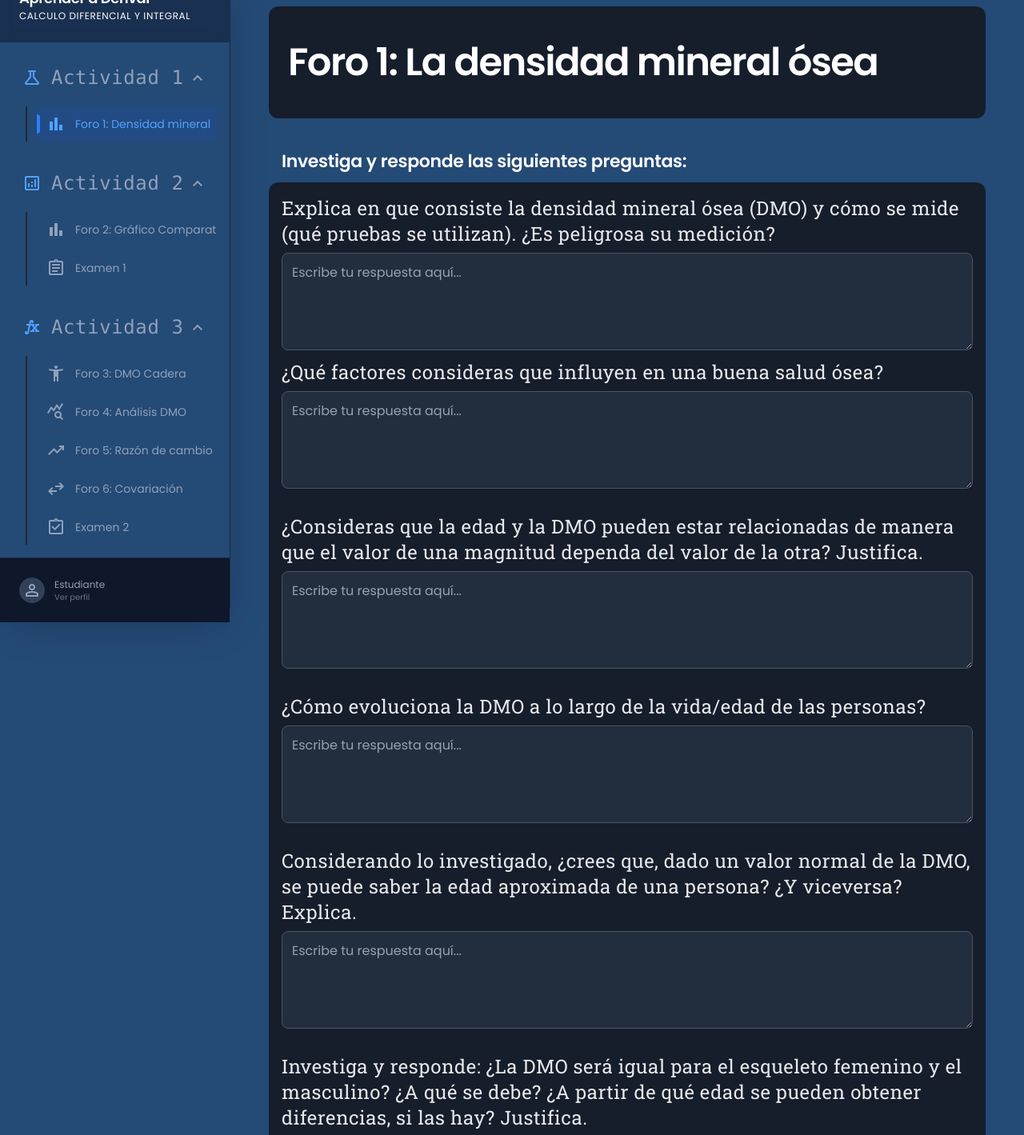
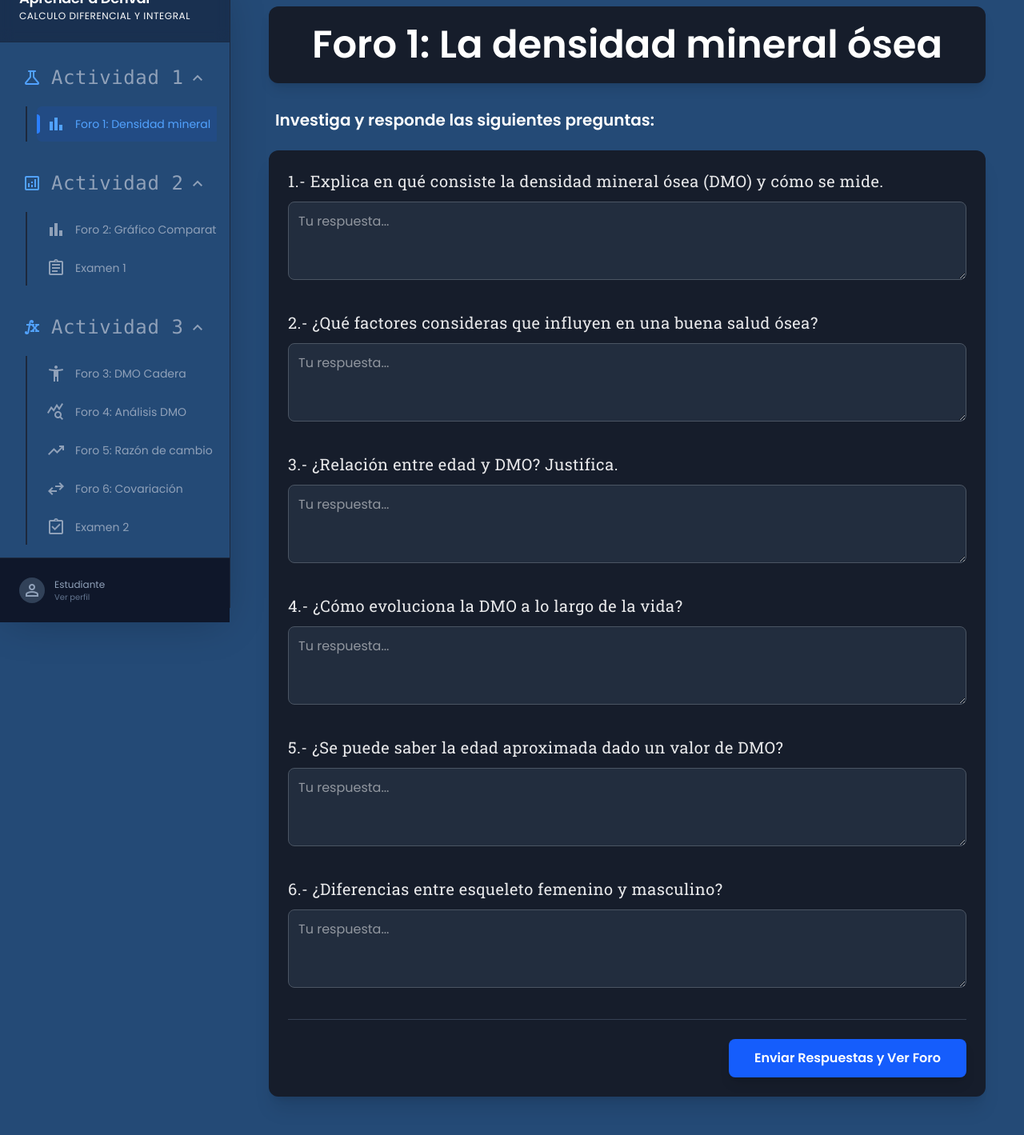
Before and after one commit to SebastianAlcantarr/PROYECTO_INGENIERIA_SOFTWARE_II, a Vue app: page /foro1 in a window 1280 px wide. Shown: the part 40-1459 px from the top of the page at 80% size. Built offline with nearby package versions, Linux system fonts and the light colour scheme.

Commit message:
Foro 1 funcional

```diff
--- a/src/views/foro_1.vue
+++ b/src/views/foro_1.vue
@@ -1,155 +1,251 @@
 <template>
-  <div class="flex flex-col md:flex-row">
+  <div class="flex flex-col md:flex-row min-h-screen bg-[#244a76] dark:bg-[rgb(16,22,34)]">
     <!-- SIDEBAR -->
     <Sidebar class="hidden md:block" />
 
     <main class="w-full ml-0 md:ml-72 flex flex-col">
       <div class="flex-1 p-4 sm:p-6 md:p-8 lg:p-12">
         <div class="mx-auto max-w-7xl">
-          <section class="scroll-mt-20" id="introduction">
-            <div class="@container">
+
+          <!-- TÍTULO -->
+          <section class="scroll-mt-20 mb-8" id="introduction">
+            <div class="bg-[#161d2b] rounded-xl p-6 shadow-lg">
+              <h1 class="text-white text-3xl md:text-5xl font-black text-center">
+                Foro 1: La densidad mineral ósea
+              </h1>
+            </div>
+          </section>
+
+          <!-- SECCIÓN DE PREGUNTAS -->
+          <section class="space-y-6">
+            <h2 class="text-white text-xl font-bold px-2">
+              Investiga y responde las siguientes preguntas:
+            </h2>
+
+            <div class="bg-[#161d2b] p-6 rounded-xl shadow-xl space-y-8">
+
+              <!-- Pregunta 1 -->
+              <div>
+                <h3 class="pregunta-texto text-xl text-white/90 mb-3">
+                  1.- Explica en qué consiste la densidad mineral ósea (DMO) y cómo se mide.
+                </h3>
+                <textarea v-model="r1" rows="3" placeholder="Tu respuesta..." class="input-foro"></textarea>
+              </div>
+
+              <!-- Pregunta 2 -->
+              <div>
+                <h3 class="pregunta-texto text-xl text-white/90 mb-3">
+                  2.- ¿Qué factores consideras que influyen en una buena salud ósea?
+                </h3>
+                <textarea v-model="r2" rows="3" placeholder="Tu respuesta..." class="input-foro"></textarea>
+              </div>
+
+              <!-- Pregunta 3 -->
+              <div>
+                <h3 class="pregunta-texto text-xl text-white/90 mb-3">
+                  3.- ¿Relación entre edad y DMO? Justifica.
+                </h3>
+                <textarea v-model="r3" rows="3" placeholder="Tu respuesta..." class="input-foro"></textarea>
+              </div>
+
+              <!-- Pregunta 4 -->
+              <div>
+                <h3 class="pregunta-texto text-xl text-white/90 mb-3">
+                  4.- ¿Cómo evoluciona la DMO a lo largo de la vida?
+                </h3>
+                <textarea v-model="r4" rows="3" placeholder="Tu respuesta..." class="input-foro"></textarea>
+              </div>
+
+              <!-- Pregunta 5 -->
+              <div>
+                <h3 class="pregunta-texto text-xl text-white/90 mb-3">
+                  5.- ¿Se puede saber la edad aproximada dado un valor de DMO?
+                </h3>
+                <textarea v-model="r5" rows="3" placeholder="Tu respuesta..." class="input-foro"></textarea>
+              </div>
+
+              <!-- Pregunta 6 -->
+              <div>
+                <h3 class="pregunta-texto text-xl text-white/90 mb-3">
+                  6.- ¿Diferencias entre esqueleto femenino y masculino?
+                </h3>
+                <textarea v-model="r6" rows="3" placeholder="Tu respuesta..." class="input-foro"></textarea>
+              </div>
+
+              <!-- BOTÓN DE ENVÍO -->
+              <div class="pt-6 border-t border-gray-700 flex flex-col items-end gap-2">
+                <p v-if="mensaje" :class="`text-sm font-bold ${tipoMensaje === 'error' ? 'text-red-400' : 'text-green-400'}`">
+                  {{ mensaje }}
+                </p>
+                <button
+                    @click="enviarRespuestas"
+                    :disabled="enviando"
+                    class="bg-blue-600 hover:bg-blue-700 text-white font-bold py-3 px-8 rounded-lg shadow-lg transition-all active:scale-95 disabled:opacity-50"
+                >
+                  {{ enviando ? 'Enviando...' : 'Enviar Respuestas y Ver Foro' }}
+                </button>
+              </div>
+            </div>
+          </section>
+
+          <!-- SECCIÓN DE RESPUESTAS DE OTROS (EL MURO) -->
+          <section v-if="listaRespuestas.length > 0" class="mt-12 animate-fade-in-up">
+            <h2 class="text-white text-2xl font-bold mb-6 border-b border-gray-700 pb-2">
+              Participaciones del Grupo
+            </h2>
+
+            <div class="space-y-6">
               <div
-                class="flex flex-col gap-6 py-10 @[480px]:gap-8 @[864px]:flex-row bg-[#161d2b] rounded-xl p-6"
+                  v-for="(item, index) in listaRespuestas"
+                  :key="index"
+                  class="bg-[#1e2736] p-6 rounded-xl border-l-4 border-blue-500 shadow-md"
               >
-                <div
-                  class="flex flex-col gap-6 @[480px]:min-w-[400px] @[480px]:gap-8 @[864px]:justify-center"
-                >
-                  <div class="flex flex-col gap-2 text-center w-full">
-                    <h1
-                      class="text-white text-4xl font-black leading-tight tracking-[-0.033em] @[480px]:text-5xl @[480px]:font-black @[480px]:leading-tight @[480px]:tracking-[-0.033em]"
-                    >
-                      Foro 1: La densidad mineral ósea
-                    </h1>
+                <div class="flex justify-between items-start mb-4">
+                  <div>
+                    <span class="text-blue-400 font-bold text-lg">{{ item.email }}</span>
+                    <p class="text-gray-500 text-xs mt-1">{{ new Date(item.fecha).toLocaleString() }}</p>
                   </div>
+                  <span class="bg-blue-900/50 text-blue-200 text-xs px-2 py-1 rounded">Respuesta #{{ listaRespuestas.length - index }}</span>
+                </div>
+
+                <div class="space-y-4 text-gray-300 text-sm">
+                  <p><strong class="text-white">P1:</strong> {{ item.r1 }}</p>
+                  <p><strong class="text-white">P2:</strong> {{ item.r2 }}</p>
+                  <!-- Puedes agregar más si quieres mostrar todas -->
+                  <details class="text-gray-400 cursor-pointer">
+                    <summary class="hover:text-white">Ver resto de respuestas...</summary>
+                    <div class="mt-2 pl-4 border-l border-gray-600 space-y-2 pt-2">
+                      <p><strong class="text-white">P3:</strong> {{ item.r3 }}</p>
+                      <p><strong class="text-white">P4:</strong> {{ item.r4 }}</p>
+                      <p><strong class="text-white">P5:</strong> {{ item.r5 }}</p>
+                      <p><strong class="text-white">P6:</strong> {{ item.r6 }}</p>
+                    </div>
+                  </details>
                 </div>
               </div>
             </div>
           </section>
-          <section class="scroll-mt-20">
-            <h2
-              class="text-white text-[22px] font-bold leading-tight tracking-[-0.015em] px-4 pb-3 pt-10"
-            >
-              Investiga y responde las siguientes preguntas:
-            </h2>
-            <div class="space-y-4">
-              <div class="bg-[#161d2b] p-4 rounded-xl">
-                <div class="mb-1">
-                  <h1 class="pregunta-texto text-2xl text-white/90 mb-2">
-                    Explica en que consiste la densidad mineral ósea (DMO) y
-                    cómo se mide (qué pruebas se utilizan). ¿Es peligrosa su
-                    medición?
-                  </h1>
-                  <textarea
-                    rows="4"
-                    placeholder="Escribe tu respuesta aquí..."
-                    class="w-full p-3 rounded-lg bg-[#222d3e] border border-gray-600 text-white focus:outline-none focus:ring-2 focus:ring-blue-500 placeholder-gray-400"
-                  ></textarea>
-                </div>
 
-                <div class="mb-6">
-                  <h2 class="pregunta-texto text-2xl text-white/90 mb-2">
-                    ¿Qué factores consideras que influyen en una buena salud
-                    ósea?
-                  </h2>
-                  <textarea
-                    rows="4"
-                    placeholder="Escribe tu respuesta aquí..."
-                    class="w-full p-3 rounded-lg bg-[#222d3e] border border-gray-600 text-white focus:outline-none focus:ring-2 focus:ring-blue-500 placeholder-gray-400"
-                  ></textarea>
-                </div>
-
-                <div class="mb-6">
-                  <h3 class="pregunta-texto text-2xl text-white/90 mb-2">
-                    ¿Consideras que la edad y la DMO pueden estar
-                    relacionadas de manera que el valor de una magnitud dependa
-                    del valor de la otra? Justifica.
-                  </h3>
-                  <textarea
-                    rows="4"
-                    placeholder="Escribe tu respuesta aquí..."
-                    class="w-full p-3 rounded-lg bg-[#222d3e] border border-gray-600 text-white focus:outline-none focus:ring-2 focus:ring-blue-500 placeholder-gray-400"
-                  ></textarea>
-                </div>
-
-                <div class="mb-6">
-                  <h4 class="pregunta-texto text-2xl text-white/90 mb-2">
-                    ¿Cómo evoluciona la DMO a lo largo de la vida/edad de
-                    las personas?
-                  </h4>
-                  <textarea
-                    rows="4"
-                    placeholder="Escribe tu respuesta aquí..."
-                    class="w-full p-3 rounded-lg bg-[#222d3e] border border-gray-600 text-white focus:outline-none focus:ring-2 focus:ring-blue-500 placeholder-gray-400"
-                  ></textarea>
-                </div>
-
-                <div class="mb-6">
-                  <h5 class="pregunta-texto text-2xl text-white/90 mb-2">
-                    Considerando lo investigado, ¿crees que, dado un valor
-                    normal de la DMO, se puede saber la edad aproximada de una
-                    persona? ¿Y viceversa? Explica.
-                  </h5>
-                  <textarea
-                    rows="4"
-                    placeholder="Escribe tu respuesta aquí..."
-                    class="w-full p-3 rounded-lg bg-[#222d3e] border border-gray-600 text-white focus:outline-none focus:ring-2 focus:ring-blue-500 placeholder-gray-400"
-                  ></textarea>
-                </div>
-
-                <div class="mb-0">
-                  <h6 class="pregunta-texto text-2xl text-white/90 mb-2">
-                    Investiga y responde: ¿La DMO será igual para el
-                    esqueleto femenino y el masculino? ¿A qué se debe? ¿A partir
-                    de qué edad se pueden obtener diferencias, si las hay?
-                    Justifica.
-                  </h6>
-                  <textarea
-                    rows="4"
-                    placeholder="Escribe tu respuesta aquí..."
-                    class="w-full p-3 rounded-lg bg-[#222d3e] border border-gray-600 text-white focus:outline-none focus:ring-2 focus:ring-blue-500 placeholder-gray-400"
-                  ></textarea>
-                </div>
-                <div
-                  class="mt-8 pt-4 border-t border-gray-700 flex justify-end"
-                >
-                  <button
-                    @click="enviarRespuestas"
-                    class="group flex items-center gap-2 bg-blue-600 hover:bg-blue-700 text-white font-bold py-3 px-6 rounded-lg transition-all duration-1000 shadow-lg hover:shadow-blue-500/20 active:scale-95"
-                  >
-                    <span>Enviar Respuestas</span>
-
-                  </button>
-                </div>
-              </div>
-            </div>
-          </section>
         </div>
       </div>
     </main>
   </div>
 </template>
 
-<script>
+<script setup>
+import { ref } from 'vue';
 import Sidebar from "@/views/sidebar.vue";
 
-export default {
-  components: { Sidebar },
-};
+// Variables para los inputs
+const r1 = ref("");
+const r2 = ref("");
+const r3 = ref("");
+const r4 = ref("");
+const r5 = ref("");
+const r6 = ref("");
+
+// Variables de estado
+const mensaje = ref("");
+const tipoMensaje = ref("");
+const enviando = ref(false);
+const listaRespuestas = ref([]); // Aquí guardaremos lo que viene de la BD
+
+async function enviarRespuestas() {
+  // 1. validar que el usuario este logueado
+  const usuarioEmail = localStorage.getItem('usuario');
+  if (!usuarioEmail) {
+    mensaje.value = "Error: Debes iniciar sesión primero.";
+    tipoMensaje.value = "error";
+    return;
+  }
+
+  // 2. validar que responda
+  if (!r1.value || !r2.value || !r3.value || !r4.value || !r5.value || !r6.value) {
+    mensaje.value = "Por favor responde al menos las primeras preguntas.";
+    tipoMensaje.value = "error";
+    return;
+  }
+
+  enviando.value = true;
+  mensaje.value = "Guardando...";
+
+  try {
+    // 3. enviar a python
+    const respuesta = await fetch("http://127.0.0.1:8000/guardar_foro1", {
+      method: "POST",
+      headers: { "Content-Type": "application/json" },
+      body: JSON.stringify({
+        email: usuarioEmail,
+        r1: r1.value,
+        r2: r2.value,
+        r3: r3.value,
+        r4: r4.value,
+        r5: r5.value,
+        r6: r6.value
+      })
+    });
+
+    const datos = await respuesta.json();
+
+    if (datos.exito) {
+      mensaje.value = "¡Enviado con éxito!";
+      tipoMensaje.value = "exito";
+
+      // 4. limpiar campos
+      r1.value = ""; r2.value = ""; r3.value = "";
+      r4.value = ""; r5.value = ""; r6.value = "";
+
+      // 5. cargar todas las respuestas
+      await cargarForoCompleto();
+
+    } else {
+      mensaje.value = "Error al guardar: " + datos.mensaje;
+      tipoMensaje.value = "error";
+    }
+
+  } catch (error) {
+    console.error(error);
+    mensaje.value = "Error de conexión con el servidor";
+    tipoMensaje.value = "error";
+  } finally {
+    enviando.value = false;
+  }
+}
+
+async function cargarForoCompleto() {
+  try {
+    const res = await fetch("http://127.0.0.1:8000/respuestas_foro1");
+    const datos = await res.json();
+    listaRespuestas.value = datos; // se guarda la lista para que el v-for la muestre
+  } catch (error) {
+    console.error("No se pudieron cargar las respuestas", error);
+  }
+}
 </script>
 
-<style>
-html {
-  scroll-behavior: smooth;
+<style scoped>
+.input-foro {
+  width: 100%;
+  padding: 12px;
+  border-radius: 8px;
+  background-color: #222d3e;
+  border: 1px solid #4b5563;
+  color: white;
+  resize: vertical;
+  transition: all 0.2s;
 }
-html,
-body {
-  min-height: 100%;
-  background-color: #244a76;
+.input-foro:focus {
+  outline: none;
+  border-color: #3b82f6;
+  box-shadow: 0 0 0 3px rgba(59, 130, 246, 0.3);
 }
-@media (prefers-color-scheme: dark) {
-  html,
-  body {
-    background-color: rgb(16, 22, 34);
-  }
+
+/* Animación */
+@keyframes fadeInUp {
+  from { opacity: 0; transform: translateY(20px); }
+  to { opacity: 1; transform: translateY(0); }
+}
+.animate-fade-in-up {
+  animation: fadeInUp 0.5s ease-out forwards;
 }
 </style>
```
Also changed, not shown: 1 other file (tests, documents, lock files or other folders).
